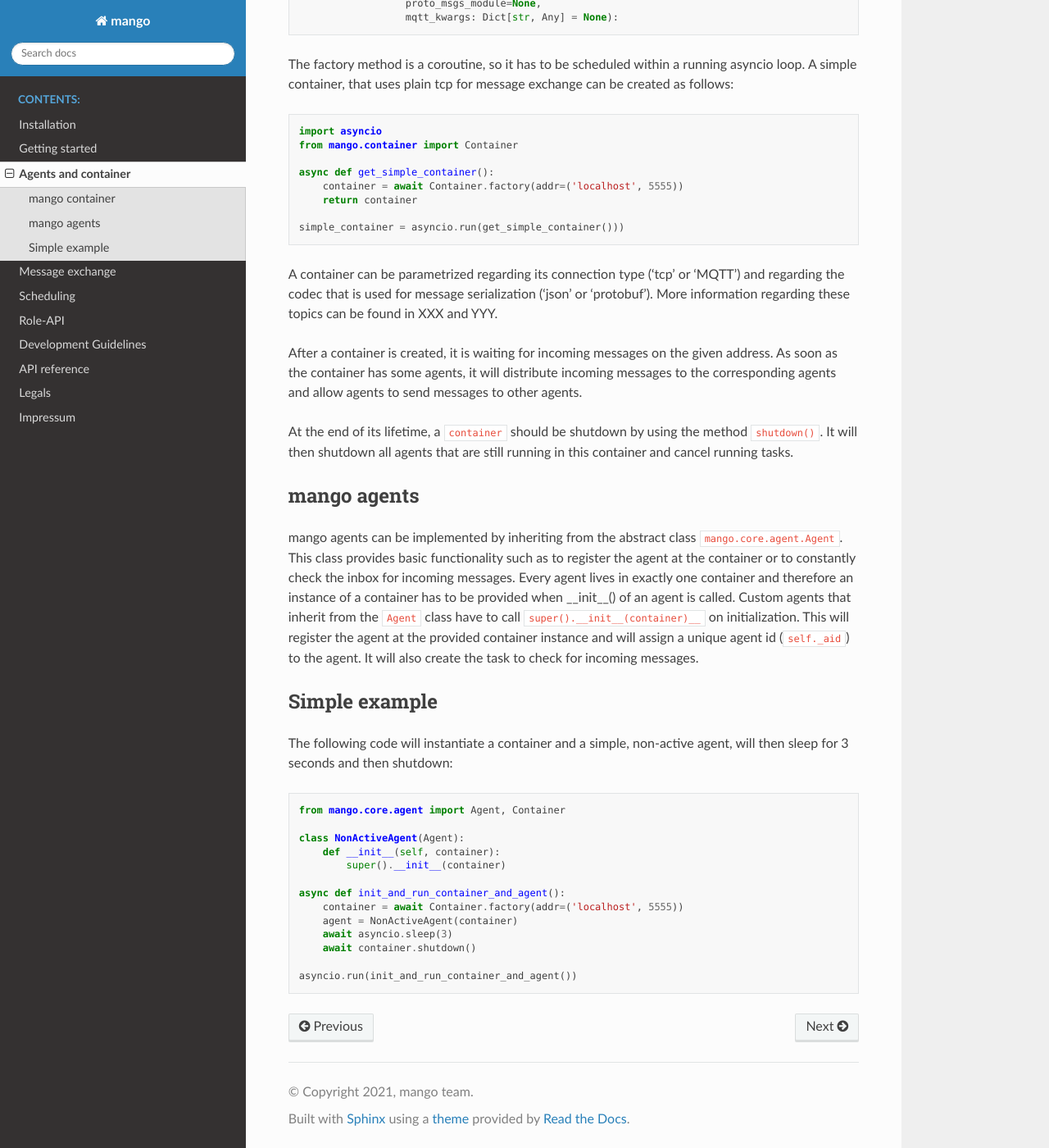
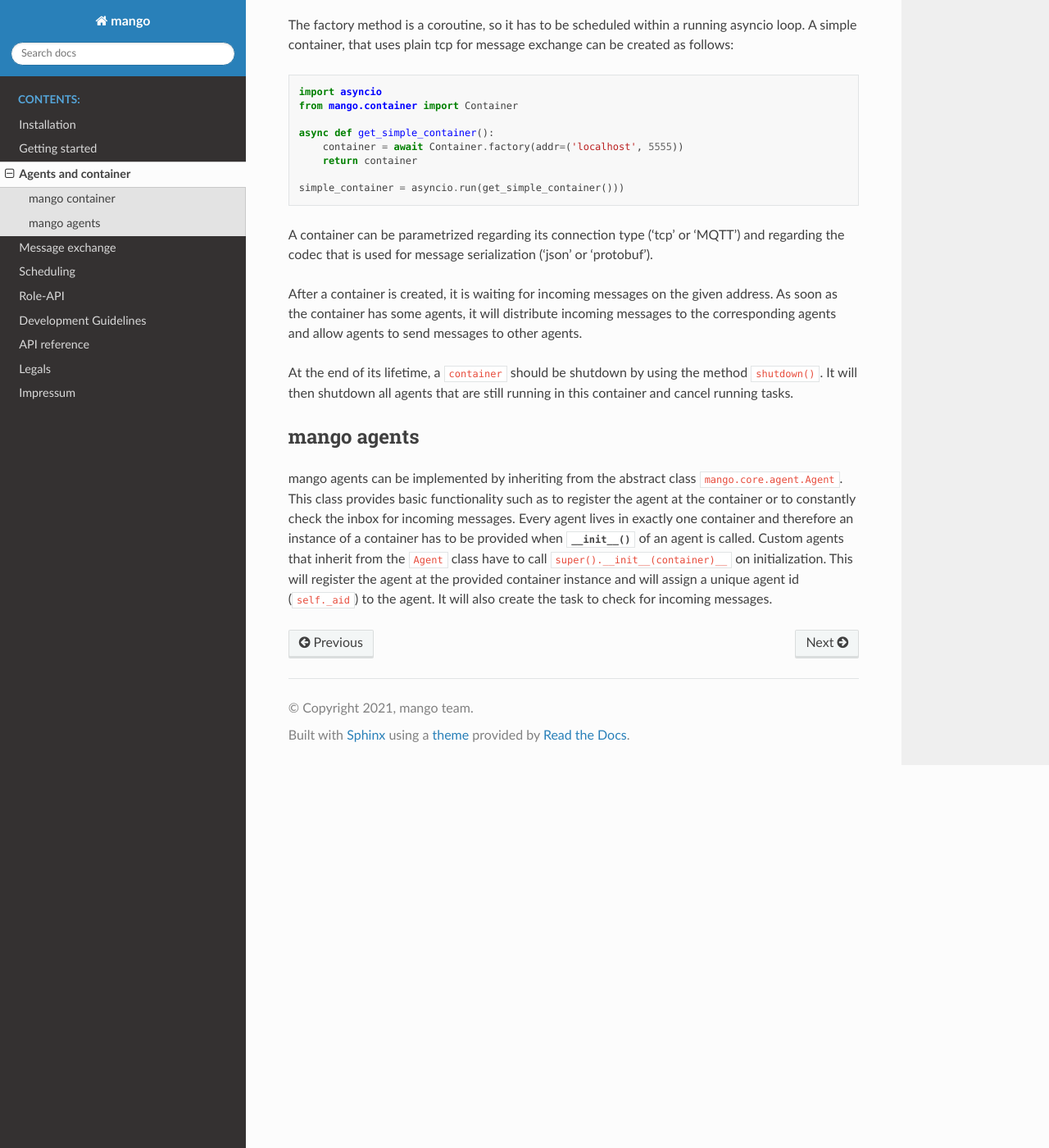
Before and after one commit to OFFIS-DAI/mango, a Sphinx documentation site: the page built from docs/source/agents-container.rst, in a window 1280 px wide and 1400 px high, scrolled down 501 px. Shown: the whole window at 82% size. Built offline with Sphinx 7.4.7 and the Read the Docs theme 2.0.0, drawn with Linux system fonts in a browser that asks for light colours; formulas are drawn with MathJax 3; pages that are not in the unit, such as notebooks, are missing from menus; some of the changed text lies outside the part shown.

Commit message:
Removed non-necessary stuff from agents-container

```diff
--- a/docs/source/agents-container.rst
+++ b/docs/source/agents-container.rst
@@ -1,8 +1,6 @@
 ========
 Agents and container
 ========
-You can think of agents as independent pieces of software running in parallel.
-Agents are able to perceive their environment, receive some input and create some output.
 In order to speed up message exchange between agents that run on the same physical hardware,
 agents live in a ``container``.
 Agents living in one container can exchange messages without having to send it through the network.
@@ -55,32 +55,9 @@ mango agents can be implemented by inheriting from the abstract class ``mango.co
 This class provides basic functionality such as to register the agent at the container or
 to constantly check the inbox for incoming messages.
 Every agent lives in exactly one container and therefore an instance of a container has to be
-provided when __init__() of an agent is called.
+provided when :py:meth:`__init__()` of an agent is called.
 Custom agents that inherit from the ``Agent`` class have to call ``super().__init__(container)__``
 on initialization.
 This will register the agent at the provided container instance and will assign a unique agent id
 (``self._aid``) to the agent.
 It will also create the task to check for incoming messages.
-
-***************
-Simple example
-***************
-The following code will instantiate a container and a simple, non-active agent,
-will then sleep for 3 seconds and then shutdown:
-
-
-.. code-block:: python3
-
-    from mango.core.agent import Agent, Container
-
-    class NonActiveAgent(Agent):
-        def __init__(self, container):
-            super().__init__(container)
-
-    async def init_and_run_container_and_agent():
-        container = await Container.factory(addr=('localhost', 5555))
-        agent = NonActiveAgent(container)
-        await asyncio.sleep(3)
-        await container.shutdown()
-
-    asyncio.run(init_and_run_container_and_agent())
```
Also changed, not shown: other parts of docs/source/agents-container.rst (+3 -1 lines).
